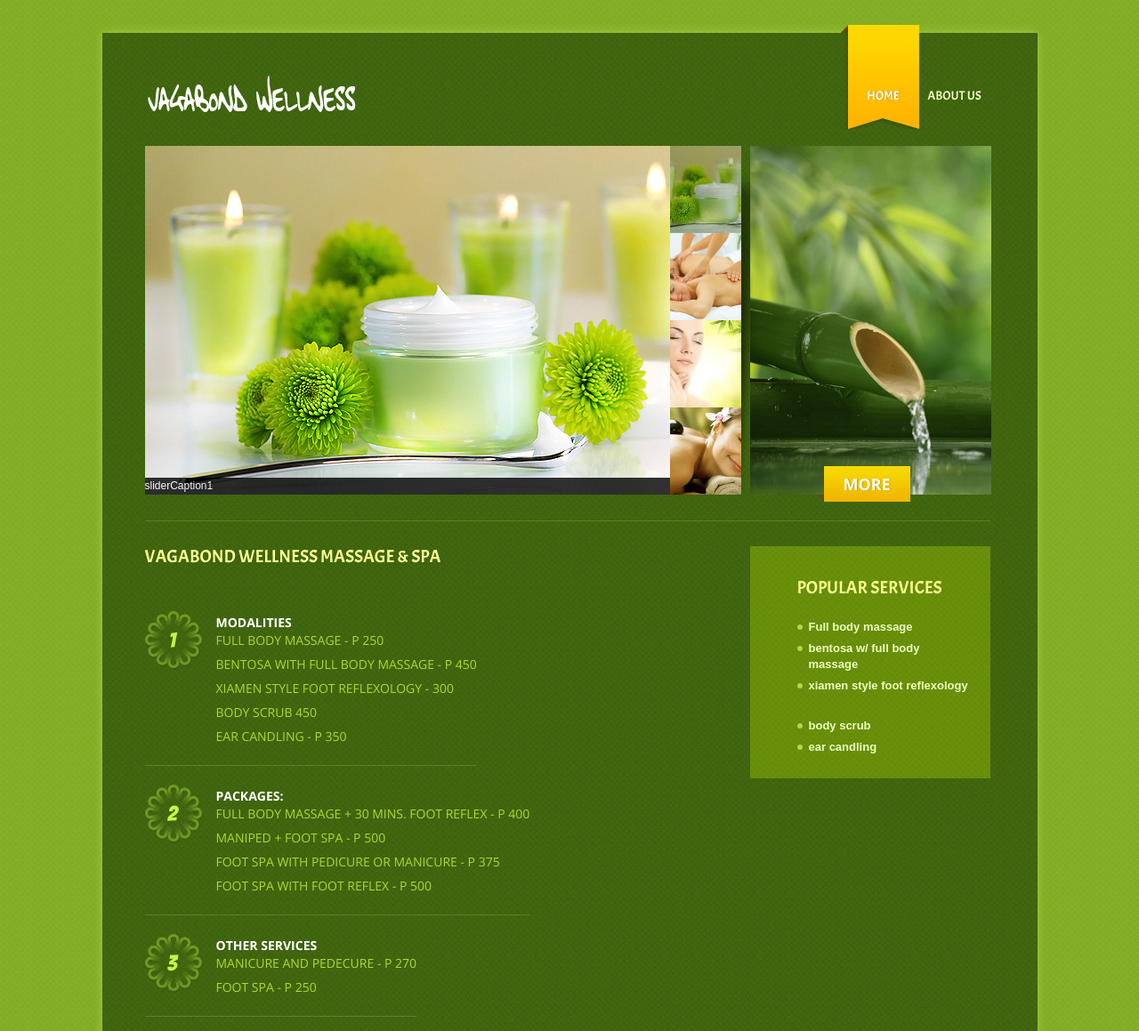
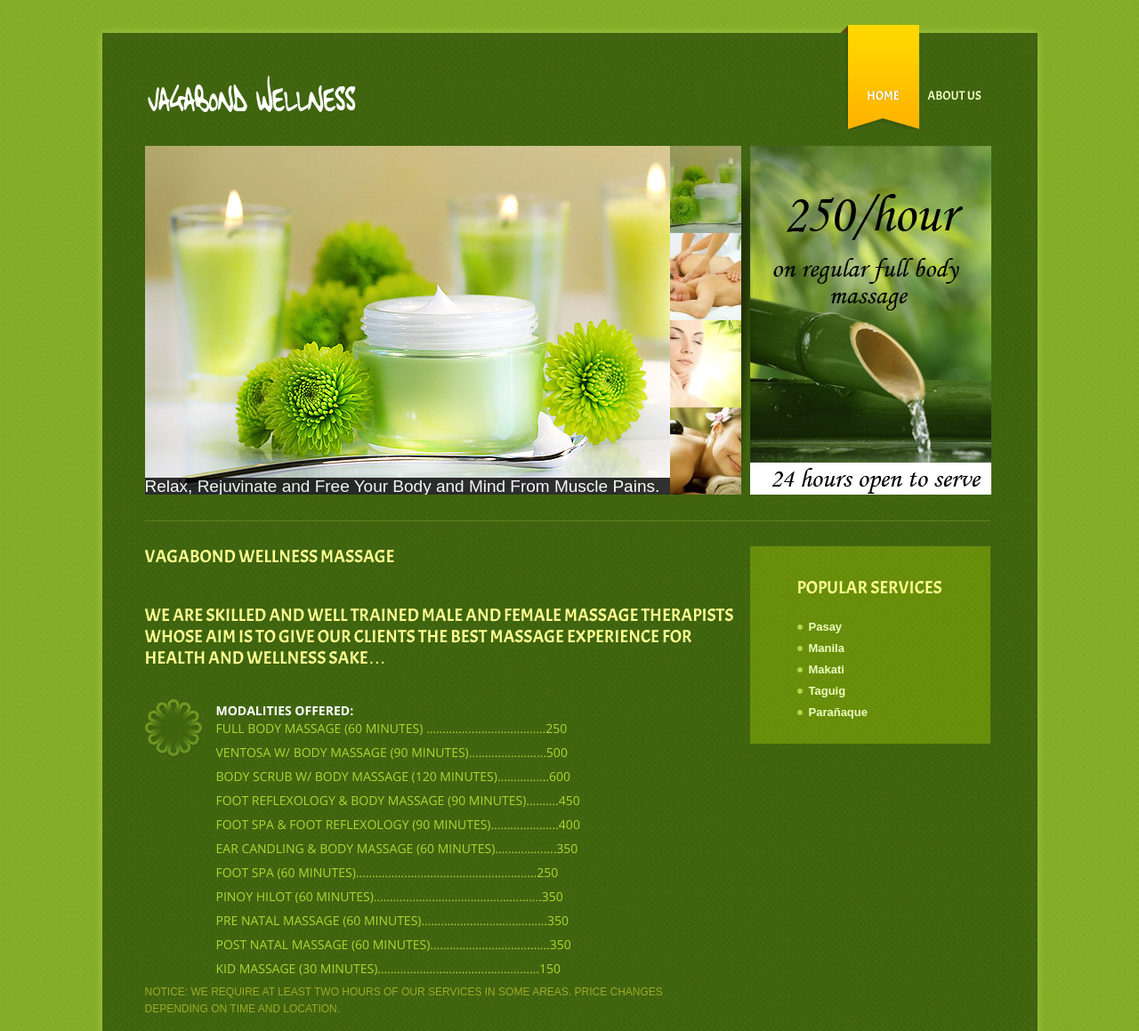
Before and after one commit to wargodz009/vagabond, a PHP site: page / in a window 1280 px wide; the page is wider, and only the part inside the window is pictured. Shown: the top 1159 px of that part at 89% size. Run offline with PHP 8.4, Linux system fonts and the light colour scheme; some web fonts are replaced.

Commit message:
3 20 2015

```diff
--- a/files/css/style(1).css
+++ b/files/css/style(1).css
@@ -291,6 +291,7 @@ body.home #header {height:127px;}
 	opacity:0.8; /* Overridden by captionOpacity setting */
 	width:100%;
 	z-index:89;
+	font-size: 19px;
 }
 .nivo-caption .nivo-caption-inner {
 	padding:0;
--- a/footer.php
+++ b/footer.php
@@ -4,19 +4,19 @@
 							<h3>Popular services</h3>
 							<ul class="xoxo blogroll">
 								<li>
-									<a href="#">Full body massage</a>
+									<a href="#">Pasay </a>
 								</li>
 								<li>
-									<a href="#">bentosa w/ full body massage</a>
+									<a href="#">Manila</a>
 								</li>
-								<li class="indent-bot">
-									<a href="#">xiamen style foot reflexology</a>
+								<li class="">
+									<a href="#">Makati</a>
 								</li>
 								<li>
-									<a href="#">body scrub</a>
+									<a href="#">Taguig</a>
 								</li>
 								<li>
-									<a href="#">ear candling</a>
+									<a href="#">Parañaque</a>
 								</li>
 							</ul>
 						</div>
--- a/header.php
+++ b/header.php
@@ -7,7 +7,7 @@ $path_details = pathinfo( $file );
 <html dir="ltr" lang="en-US" class=" js flexbox rgba hsla multiplebgs backgroundsize borderimage borderradius boxshadow textshadow opacity cssanimations csscolumns cssgradients cssreflections csstransforms csstransforms3d csstransitions fontface generatedcontent">
 <head>
 <meta http-equiv="Content-Type" content="text/html; charset=UTF-8">
-<title>..:: Massage & Spa ::..</title>
+<title>..:: Massage::..</title>
 <meta name="description" content="vagabond wellness 24/7 home, hotel, condo massage and spa, we also cater spa party, manicure and pedicure">
 <meta name="keywords" content="vagabond, wellness, 24/7 home, hotel, condomassage, spa, manicure, pedicure, on call, bentosa, xiamen">
 <meta name="description" content=" | ">
@@ -53,7 +53,6 @@ $path_details = pathinfo( $file );
 			var as = audiojs.createAll();
 		});
 		$(function(){
-			$('.widget.popular ul li:nth-child(3n)').addClass('indent-bot');
 			$('.sf-menu > li:last-child').addClass('last');
 			$('.sf-menu > li').each(function(){
 				  currindex = $(this).index();
@@ -137,18 +136,18 @@ $path_details = pathinfo( $file );
 					<div class="grid_17">
 						<section id="slider-wrapper">
 							<div id="slider" class="nivoSlider">
-								<img src="<?=$BASE_URL;?>files/images/slide-1.jpg" alt="" title="sliderCaption1" style="display: none;">
-								<img src="<?=$BASE_URL;?>files/images/slide-2.jpg" alt="" title="sliderCaption2" style="display: none;">
-								<img src="<?=$BASE_URL;?>files/images/slide-3.jpg" alt="" title="sliderCaption3" style="display: none;">
-								<img src="<?=$BASE_URL;?>files/images/slide-4.jpg" alt="" title="sliderCaption4" style="display: none;">
+								<img src="<?=$BASE_URL;?>files/images/slide-1.jpg" alt="" title="Relax, Rejuvinate and Free Your Body and Mind From Muscle Pains." style="display: none;">
+								<img src="<?=$BASE_URL;?>files/images/slide-2.jpg" alt="" title="Relax, Rejuvinate and Free Your Body and Mind From Muscle Pains." style="display: none;">
+								<img src="<?=$BASE_URL;?>files/images/slide-3.jpg" alt="" title="Relax, Rejuvinate and Free Your Body and Mind From Muscle Pains." style="display: none;">
+								<img src="<?=$BASE_URL;?>files/images/slide-4.jpg" alt="" title="Relax, Rejuvinate and Free Your Body and Mind From Muscle Pains." style="display: none;">
 							</div>
 						</section>
 					</div>
 					<div class="grid_7">
 						<div id="my_requestquotewidget-3">
 							<div class="top-box">
-								<img src="<?=$BASE_URL;?>files/images/banner.png" alt="" class="banner-icon">
-								<a href="#" class="button">more</a>
+								<img src="<?=$BASE_URL;?>files/images/banner-with-text.png" alt="" class="banner-icon">
+								<!--a href="#" class="button">more</a-->
 							</div>
 						</div>
 					</div>
@@ -158,4 +157,5 @@ $path_details = pathinfo( $file );
 			<div class="container_24 primary_content_wrap clearfix">
 				<div class="clearfix">
 					<div class="grid_17">
-						<h1>Vagabond Wellness Massage & Spa</h1> <br/>
+						<h1>Vagabond Wellness Massage</h1> <br/>
+							<h2>We are skilled and well trained Male and Female Massage Therapists whose aim is to give our clients the best massage experience for Health and Wellness sake…</h2>
--- a/index.php
+++ b/index.php
@@ -1,18 +1,26 @@
 <?php include 'header.php'; ?>
 						<div id="my_dropcapwidget-2">
 							<div class="dropcap-box line-bot">
-								<div class="dropcap">1</div>
+								<div class="dropcap"></div>
 								<div class="extra-wrap">
-									<h4>Modalities</h4>
-									<p>Full body massage - P 250</p>
-									<p>Bentosa with full body massage - P 450</p>
-									<p>Xiamen style foot reflexology - 300</p>
-									<p>Body scrub 450</p>
-									<p>Ear candling - P 350</p>
+									<h4>Modalities Offered:</h4>
+									<p>Full Body Massage (60 minutes) ……………………………….250</p>
+									<p>Ventosa w/ Body Massage (90 minutes)……………………500</p>
+									<p>Body Scrub w/ Body Massage (120 minutes)…………….600</p>
+									<p>Foot Reflexology & Body Massage (90 minutes)……….450</p>
+									<p>Foot Spa & Foot Reflexology (90 minutes)………………...400</p>
+									<p>Ear Candling & Body Massage (60 minutes)……………….350</p>
+									<p>Foot Spa (60 minutes)………………………………………………..250</p>
+									<p>Pinoy HIlot (60 minutes)…………………………………………….350</p>
+									<p>Pre natal Massage (60 minutes)…………………………………350</p>
+									<p>Post natal Massage (60 minutes)………………………….……350</p>
+									<p>Kid Massage (30 minutes)…………………………………………..150</p>
 								</div>
+									Notice: We require at least two hours of our services in some areas.
+									Price changes depending on time and location.
 							</div>
 						</div>
-						<div id="my_dropcapwidget-4">
+						<!--div id="my_dropcapwidget-4">
 							<div class="dropcap-box line-bot">
 								<div class="dropcap">2</div>
 								<div class="extra-wrap">
@@ -42,5 +50,5 @@
 								<p>We also cater spa parties and events, feel free to ask questions. </p>
 								</div>
 							</div>
-						</div>
+						</div-->
 <?php include 'footer.php'; ?>
```
Also changed, not shown: files/images/banner-with-text.png (added).
